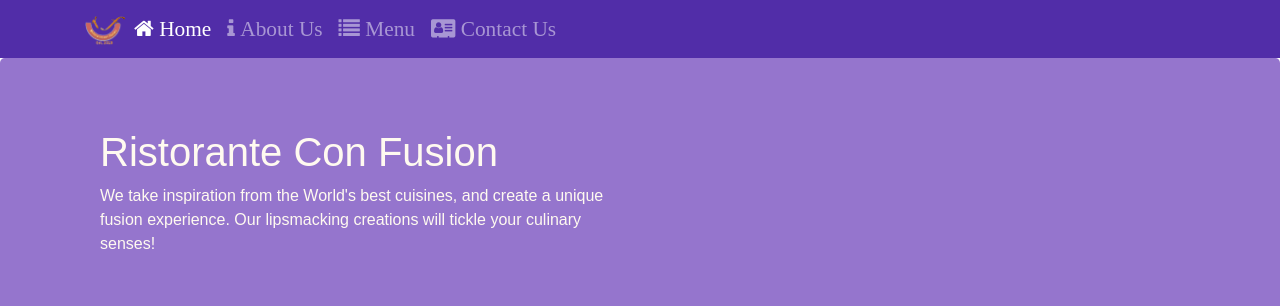
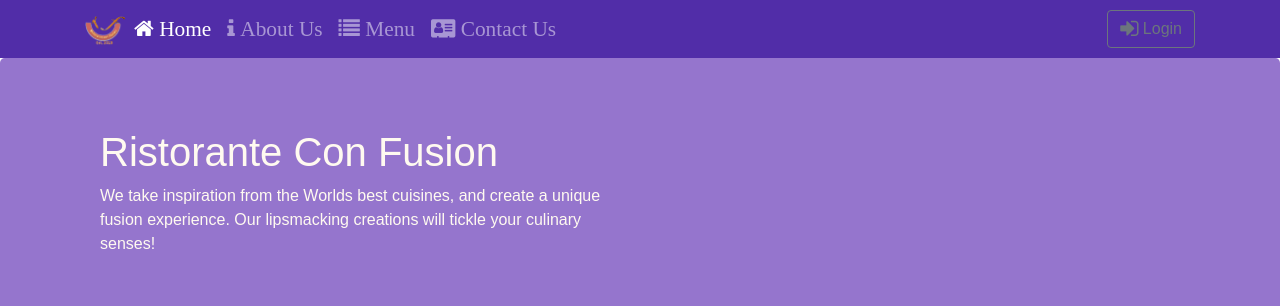
Before and after one commit to BhavanaVanjani/React-Coursera, a React (Create React App) app: page /home in a window 1280 px wide. Shown: the top 306 px of the page. Built offline with nearby package versions, Linux system fonts and the light colour scheme.

Commit message:
Uncontrolled Forms

```diff
--- a/src/components/HeaderComponent.js
+++ b/src/components/HeaderComponent.js
@@ -1,20 +1,39 @@
 import React,{Component} from 'react';
-import {Navbar,NavbarBrand,Nav,NavbarToggler,Collapse,NavItem,Jumbotron} from 'reactstrap';
+import {Navbar,NavbarBrand,Nav,NavbarToggler,Collapse,NavItem,Jumbotron,Button,Modal,ModalHeader,ModalBody,Form,FormGroup,Input,Label} from 'reactstrap';
 import {NavLink} from 'react-router-dom';
 
 class Header extends Component{
   constructor(props){
     super(props);
     this.state = {
-      isNavOpen:false
+      isNavOpen:false,
+      isModalOpen:false
     };
     this.toggleNav = this.toggleNav.bind(this);
+    this.toggleModal = this.toggleModal.bind(this);
+    this.handleLogin = this.handleLogin.bind(this);
   }
+
   toggleNav() {
    this.setState({
      isNavOpen:!this.state.isNavOpen
    });
   }
+
+  toggleModal() {
+    this.setState({
+        isModalOpen:!this.state.isModalOpen
+    });
+  }
+
+  handleLogin(event){
+    this.toggleModal();
+    alert("Username:" + this.username.value + "Password:" + this.password.value + "Remember:" + this.remember.checked);
+    event.preventDefault();
+  }
+
+
+
   render(){
     return(
        <React.Fragment>
@@ -48,6 +67,13 @@ class Header extends Component{
           </NavLink>
         </NavItem>
        </Nav>
+       <Nav className="ml-auto" navbar>
+       <NavItem>
+       <Button outline onClick={this.toggleModal}>
+       <span className="fa fa-sign-in fa-lg"></span> Login
+       </Button>
+       </NavItem>
+       </Nav>
        </Collapse>
        </div>
        </Navbar>
@@ -56,12 +82,38 @@ class Header extends Component{
           <div className="row row-header">
           <div className="col-12 col-sm-6">
           <h1> Ristorante Con Fusion</h1>
-          <p>We take inspiration from the World's best cuisines, and create a unique fusion experience.
+          <p>We take inspiration from the
+          Worlds  best cuisines, and create a unique fusion experience.
           Our lipsmacking creations will tickle your culinary senses! </p>
           </div>
           </div>
           </div>
        </Jumbotron>
+       <Modal isOpen={this.state.isModalOpen} toggle={this.toggleModal}>
+       <ModalHeader toggle={this.toggleModal}>Login</ModalHeader>
+       <ModalBody>
+       <Form onSubmit={this.handleLogin}>
+       <FormGroup>
+       <Label htmlFor="username">Username</Label>
+       <Input type="text" id="username" name="username"
+          innerRef={(input) => this.username = input} />
+       </FormGroup>
+       <FormGroup>
+       <Label htmlFor="password">Password</Label>
+       <Input type="password" id="password" name="password"
+          innerRef={(input) => this.password = input} />
+       </FormGroup>
+       <FormGroup check>
+       <Label check>
+       <Input type="checkbox" name="remember"
+          innerRef={(input) => this.remember = input} />
+       Remember me
+       </Label>
+       </FormGroup>
+       <Button type="submit" value="submit" color="primary">Login</Button>
+       </Form>
+       </ModalBody>
+       </Modal>
        </React.Fragment>
     );
   }
```
